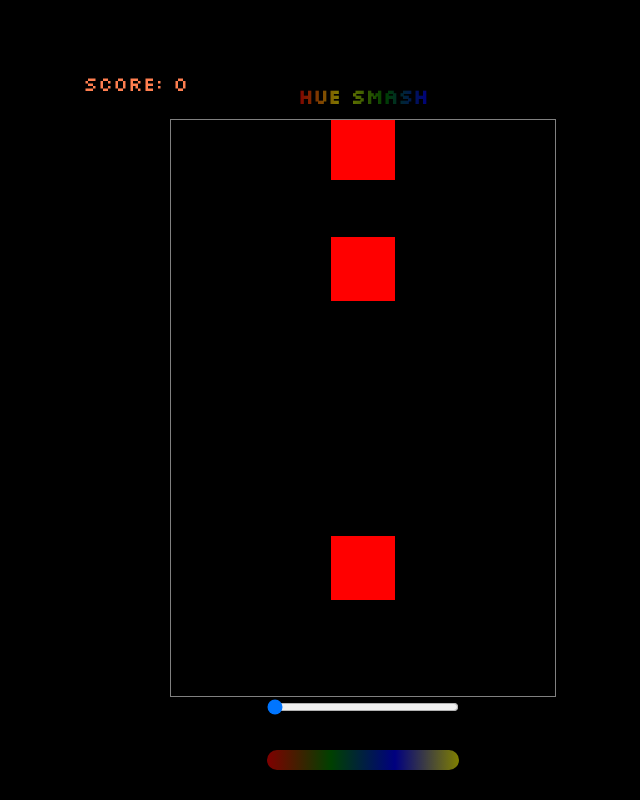
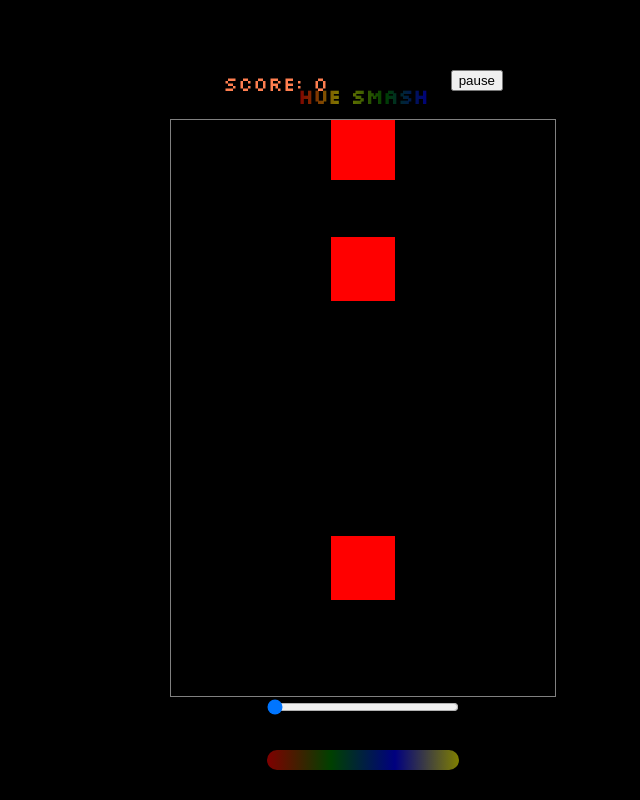
Before and after one commit to devevangel/hue-smash, a website: page client/index.html in a window 1280 px wide. Shown: the whole page, without its empty margins (277-917 px from the left). Drawn offline with Linux system fonts and the light colour scheme.

Commit message:
Added pause play button

```diff
--- a/client/index.html
+++ b/client/index.html
@@ -18,6 +18,7 @@
 
   <canvas id="game-area"></canvas>
   <span id="score-text">Score: 0</span>
+  <button id="pause-play-button">pause</button>
 
   <div id="color-indicator"></div>
   <input type="range" id="color-slider" min="0" max="100" value="0" />
--- a/client/scripts/engine.mjs
+++ b/client/scripts/engine.mjs
@@ -2,6 +2,7 @@
 const colorSlider = document.querySelector("#color-slider");
 const colorIndicator = document.querySelector("#color-indicator");
 const scoreUI = document.querySelector("#score-text");
+const pausePlayButton = document.querySelector("#pause-play-button");
 
 // Canvas and context
 let gameArea;
@@ -54,6 +55,7 @@ function update() {
   context.clearRect(0, 0, gameAreaDimensions.width, gameAreaDimensions.height);
 
   createPlayer();
+
   moveFallingBlock();
 
   // Event handlers
--- a/client/styles.css
+++ b/client/styles.css
@@ -48,7 +48,13 @@ body {
   color: coral;
   font-size: 20px;
   top: 70px;
-  left: 360px;
+  left: 500px;
+}
+
+#pause-play-button {
+  position: absolute;
+  top: 70px;
+  right: 500px;
 }
 
 /* Animation keyframes */
```
